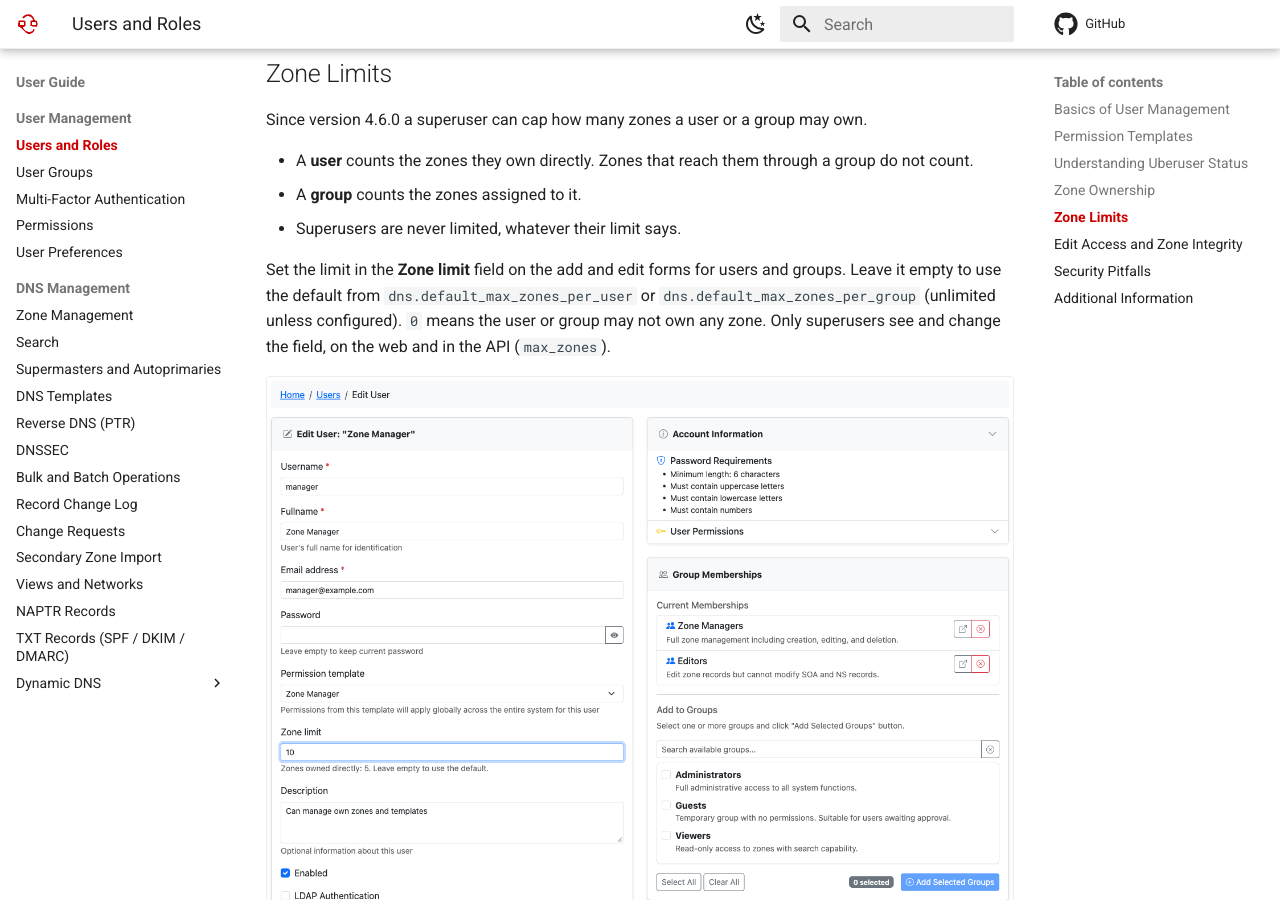
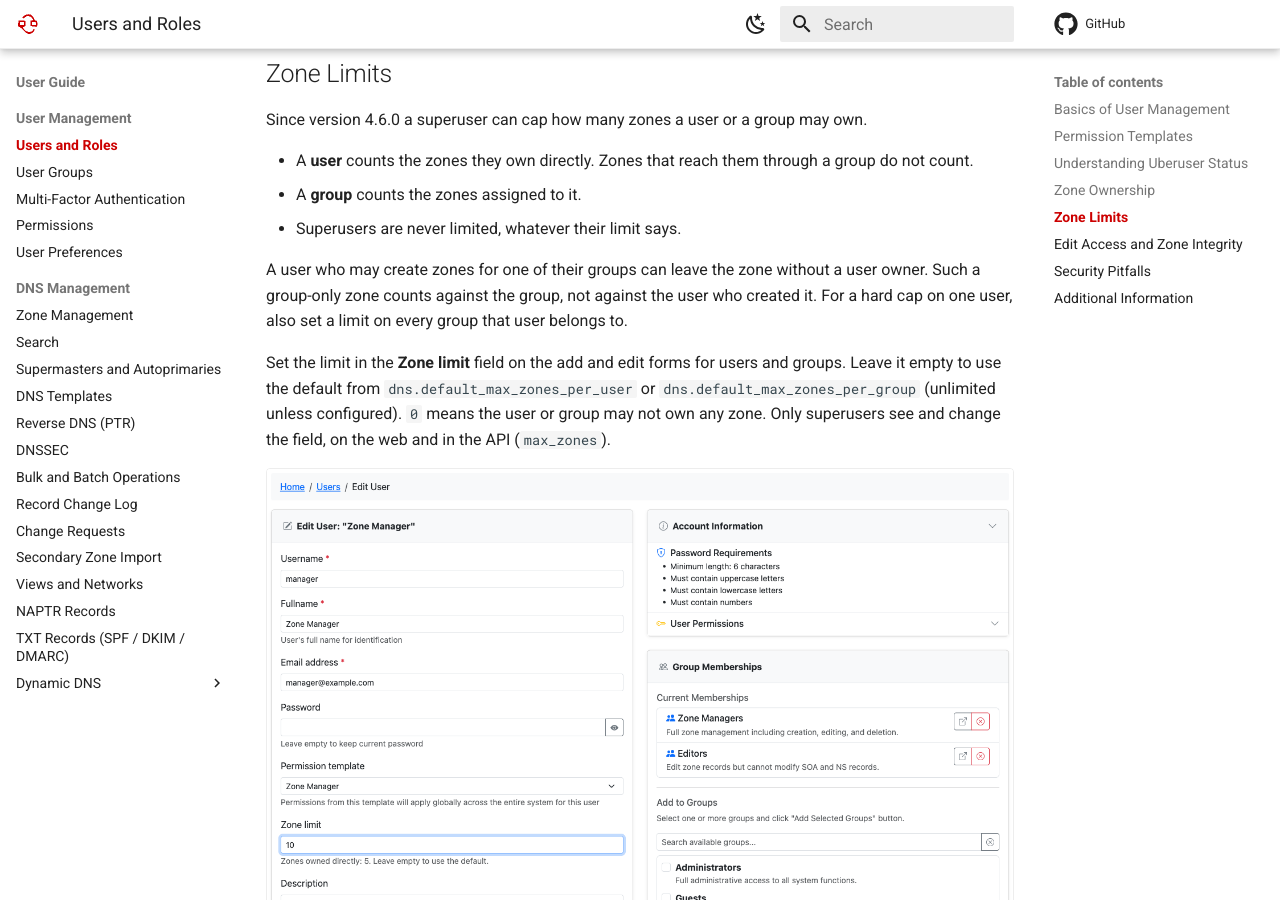
Before and after one commit to poweradmin/poweradmin-docs, an MkDocs documentation site: the page built from docs/user-guide/users-roles.md, in a window 1280 px wide and 900 px high, scrolled down 1970 px. Built offline with MkDocs 1.6.1 and Material for MkDocs 9.7.7, drawn with Linux system fonts in a browser that asks for light colours; nearby versions of some CDN libraries; library files that are not in the unit come from our copies; comment, search, counter and statistics services are not loaded.

Commit message:
docs(users): note that group-only zones count against the group, not the user's zone limit

```diff
--- a/docs/user-guide/users-roles.md
+++ b/docs/user-guide/users-roles.md
@@ -61,6 +61,10 @@ Since version 4.6.0 a superuser can cap how many zones a user or a group may own
 - A **group** counts the zones assigned to it.
 - Superusers are never limited, whatever their limit says.
 
+A user who may create zones for one of their groups can leave the zone without a user owner. Such a
+group-only zone counts against the group, not against the user who created it. For a hard cap on
+one user, also set a limit on every group that user belongs to.
+
 Set the limit in the **Zone limit** field on the add and edit forms for users and groups. Leave it
 empty to use the default from `dns.default_max_zones_per_user` or `dns.default_max_zones_per_group`
 (unlimited unless configured). `0` means the user or group may not own any zone. Only superusers
```
Also changed, not shown: docs/whats-new/v4.6.0.md (+2 -0 lines).
